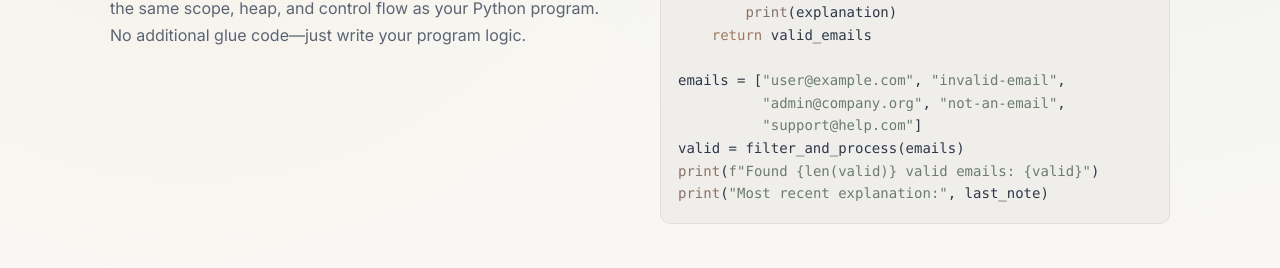
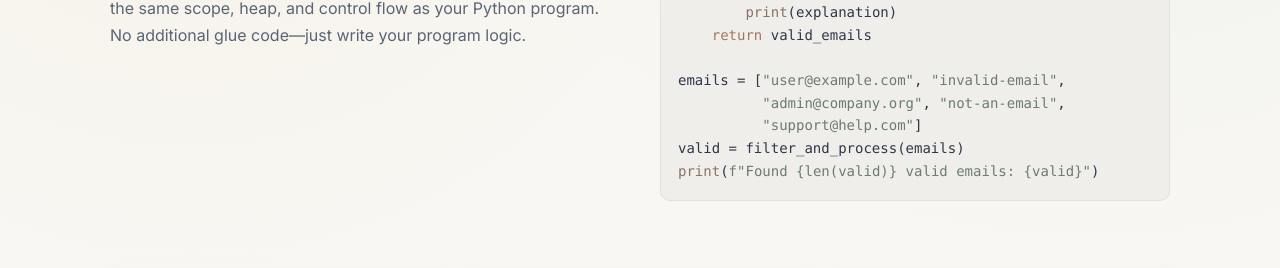
Before and after one commit to psg-mit/nightjarpy, a plain HTML site: page docs/index.html in a window 1280 px wide. Shown: the part 518-786 px from the top of the page. Drawn offline with nearby package versions, Linux system fonts and the light colour scheme.

Commit message:
Update docs

```diff
--- a/docs/index.html
+++ b/docs/index.html
@@ -49,7 +49,6 @@ emails = ["user@example.com", "invalid-email",
           "support@help.com"]
 valid = filter_and_process(emails)
 print(f"Found {len(valid)} valid emails: {valid}")
-print("Most recent explanation:", last_note)
 </code></pre>
     </section>
 
```
